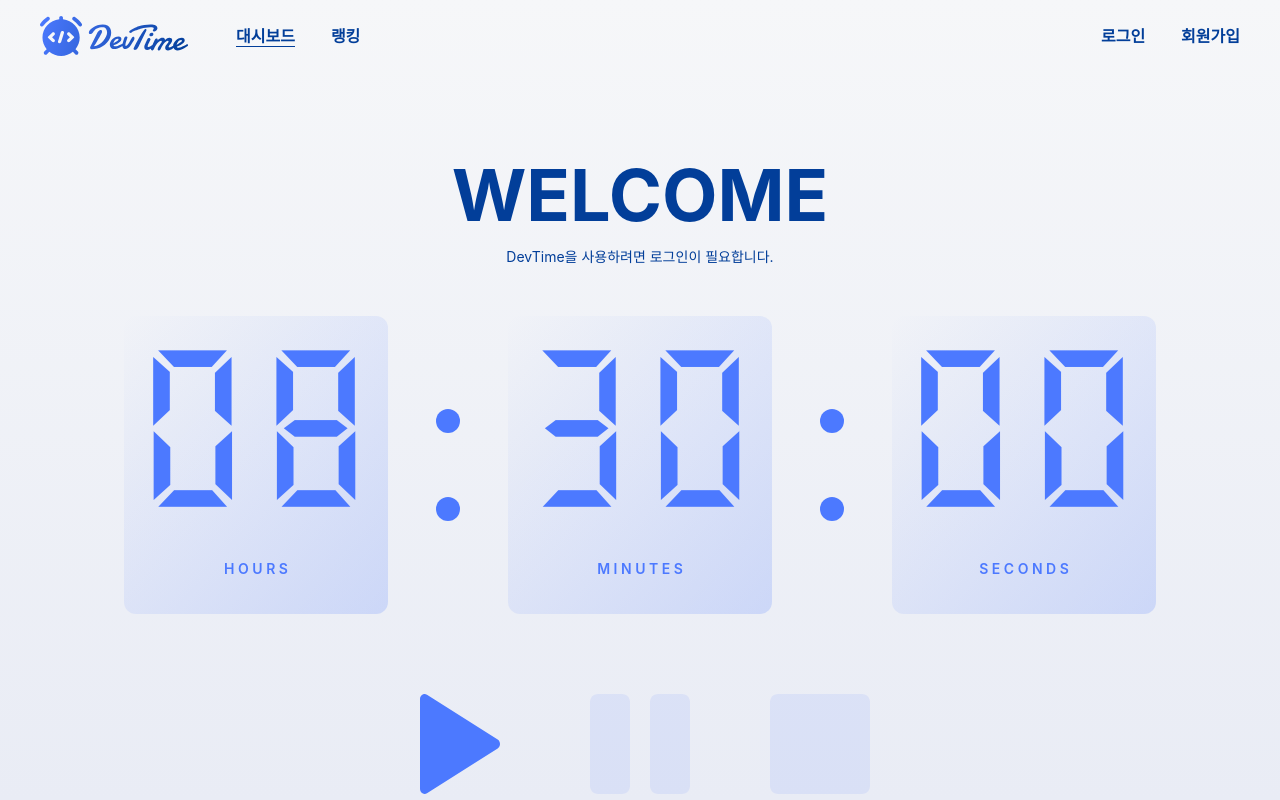
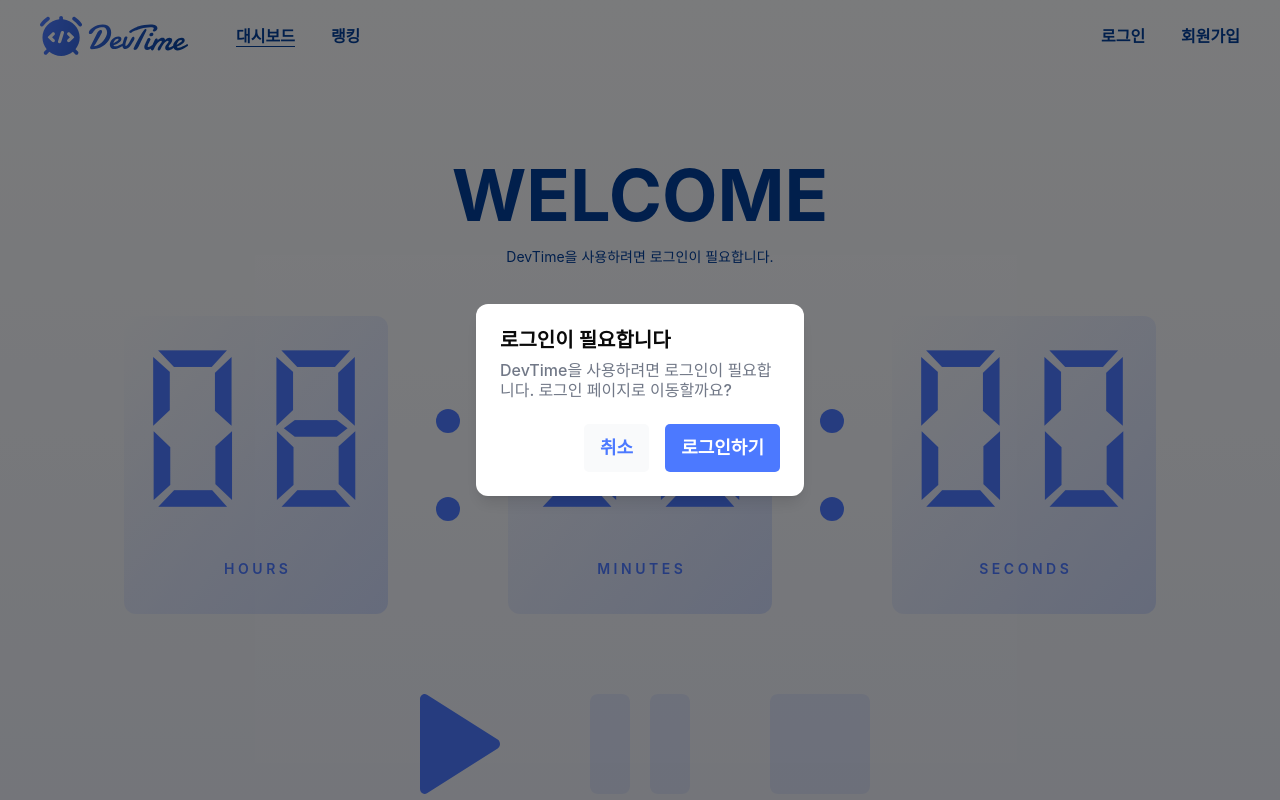
Before and after one commit to kmj0973/devTime, a React (Vite) app in the folder devTime/: page / in a window 1280 px wide. Built offline with nearby package versions, Linux system fonts and the light colour scheme.

Commit message:
feat : 비로그인 다이얼로그 컴포넌트 구현

```diff
--- /dev/null
+++ b/devTime/src/features/auth/ui/login-required-dialog/LoginRequiredDialog.tsx
@@ -0,0 +1,25 @@
+import { Link } from 'react-router-dom';
+
+export default function LoginRequiredDialog() {
+  return (
+    <div className='fixed inset-0 flex items-center justify-center bg-state-dim1'>
+      <div className='bg-white p-6 rounded-[12px] shadow-lg max-w-[328px] w-full'>
+        <h2 className='text-title-s mb-2'>로그인이 필요합니다</h2>
+        <p className='text-body-m text-gray-600 mb-6'>
+          DevTime을 사용하려면 로그인이 필요합니다. 로그인 페이지로 이동할까요?
+        </p>
+        <div className='flex justify-end gap-4'>
+          <div className='px-4 py-[13px] bg-gray-100 text-subtitle-s text-primary rounded-[5px] hover:bg-gray-400 transition'>
+            취소
+          </div>
+          <Link
+            to='/login'
+            className='px-4 py-[13px] bg-primary text-subtitle-s text-white rounded-[5px] hover:bg-blue-700 transition'
+          >
+            로그인하기
+          </Link>
+        </div>
+      </div>
+    </div>
+  );
+}
--- a/devTime/src/index.css
+++ b/devTime/src/index.css
@@ -192,6 +192,7 @@
   --color-gray-700: var(--gray-700);
   --color-gray-800: var(--gray-800);
   --color-gray-900: var(--gray-900);
+  --color-gray-light: var(rgba(249, 250, 251, 1));
 
   --color-state-disabled: var(--state-disabled);
   --color-state-hover: var(--state-hover);
@@ -254,6 +255,30 @@
 @utility text-digital {
   font: var(--text-digital);
 }
+@utility text-subtitle-b {
+  font: var(--text-subtitle-b);
+}
+@utility text-subtitle-s {
+  font: var(--text-subtitle-s);
+}
+@utility text-subtitle-m {
+  font: var(--text-subtitle-m);
+}
+@utility text-subtitle-r {
+  font: var(--text-subtitle-r);
+}
+@utility text-title-b {
+  font: var(--text-title-b);
+}
+@utility text-title-s {
+  font: var(--text-title-s);
+}
+@utility text-title-m {
+  font: var(--text-title-m);
+}
+@utility text-title-r {
+  font: var(--text-title-r);
+}
 @utility text-heading-b {
   font: var(--text-heading-b);
 }
--- /dev/null
+++ b/devTime/src/pages/login/ui/LoginPage.tsx
@@ -0,0 +1,3 @@
+export default function LoginPage() {
+  return <div>login page</div>;
+}
--- a/devTime/src/shared/shadcn/components/ui/button.tsx
+++ b/devTime/src/shared/shadcn/components/ui/button.tsx
@@ -55,4 +55,4 @@ function Button({
   );
 }
 
-export { Button };
+export { Button, buttonVariants };
--- a/devTime/src/widgets/navBar/ui/NavBar.tsx
+++ b/devTime/src/widgets/navBar/ui/NavBar.tsx
@@ -5,7 +5,9 @@ export default function NavBar() {
   return (
     <div className='max-w-[1200px] h-10 mx-auto flex justify-between  items-center'>
       <div className='flex gap-12'>
-        <img src={navBarLogo} alt='Logo' />
+        <Link to='/'>
+          <img src={navBarLogo} alt='Logo' />
+        </Link>
         <div className='flex justify-center items-center gap-9'>
           <span className='text-body-s text-secondary-indigo border-b border-secondary-indigo'>
             대시보드
--- a/devTime/src/widgets/timer/ui/TimerButton.tsx
+++ b/devTime/src/widgets/timer/ui/TimerButton.tsx
@@ -1,7 +1,11 @@
+import LoginRequiredDialog from '@/features/auth/ui/login-required-dialog/LoginRequiredDialog';
+
 export default function TimerButton() {
   return (
     <div className='mt-20 flex gap-20'>
+      <LoginRequiredDialog />
       <svg
+        onClick={() => <LoginRequiredDialog />}
         className='mx-2.5 cursor-pointer'
         width='80'
         height='100'
```
Also changed, not shown: devTime/src/app/providers/RouterProvider.tsx (+8 -8 lines), devTime/components.json, 1 other file (tests, documents, lock files or other folders).
